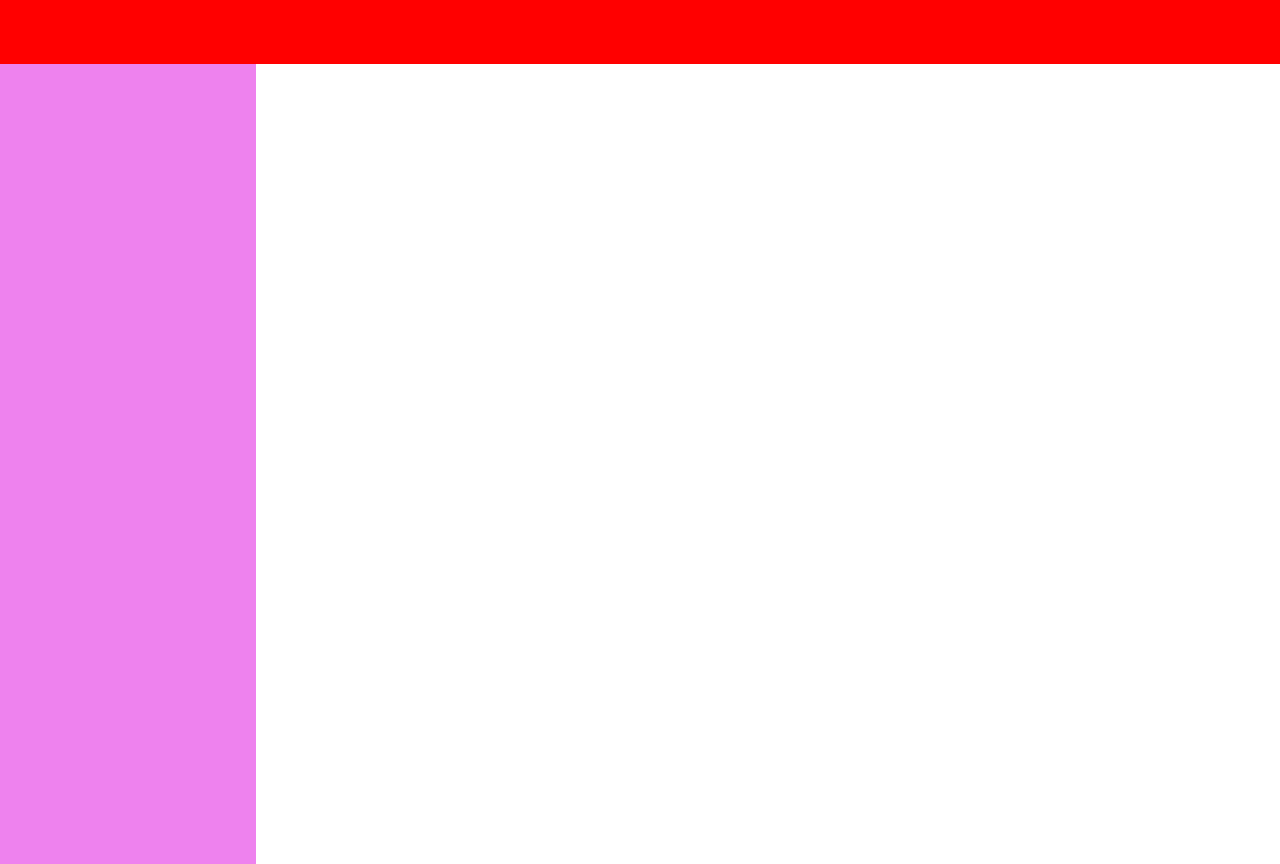
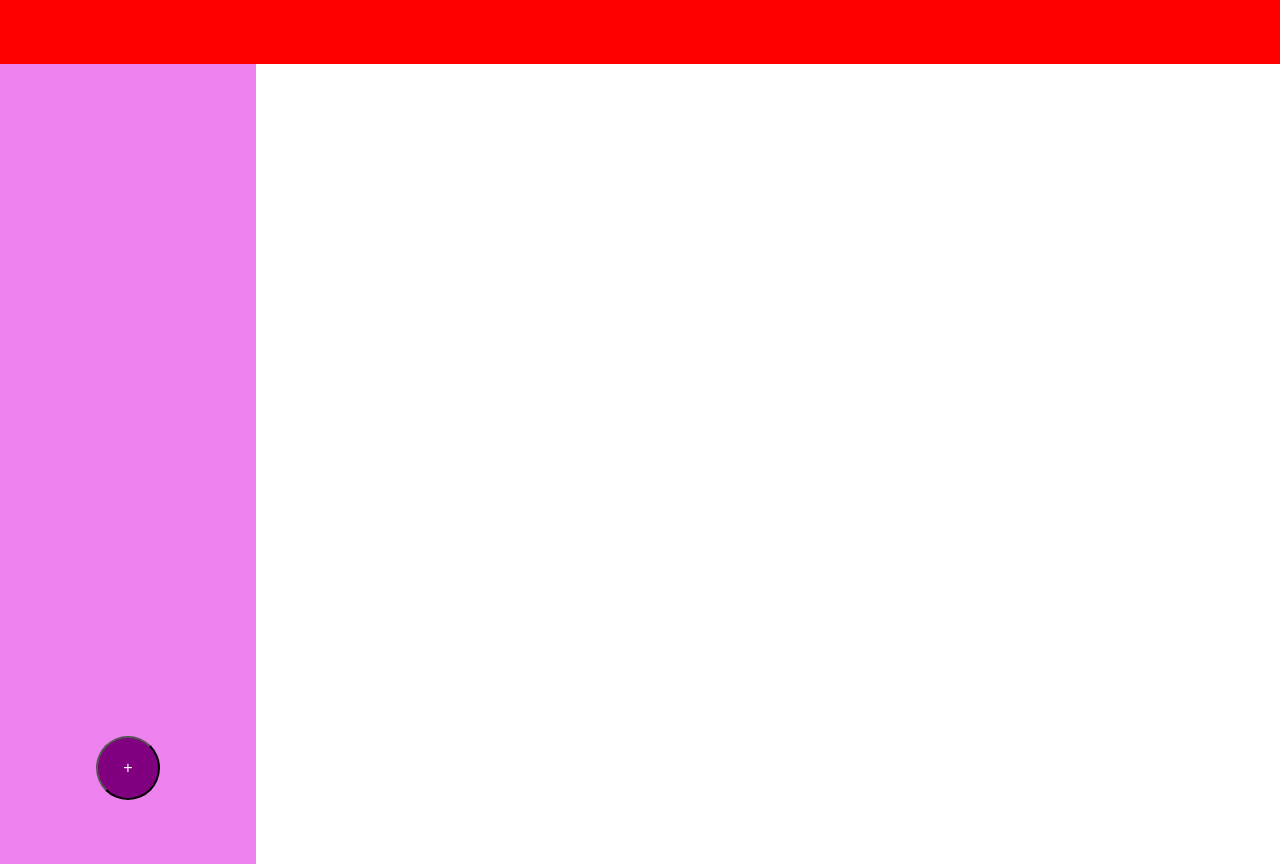
Before and after one commit to aarsenovic/odin-todo-list, a website built with webpack: page src/template.html in a window 1280 px wide. Built offline with nearby package versions, Linux system fonts and the light colour scheme.

Commit message:
feat: WIP start implementingadding projects to UI feature

```diff
--- /dev/null
+++ b/src/helper.js
@@ -0,0 +1,19 @@
+function createElement(tag, { text, classes = [], children = [],  attrs = {}} = {}) {
+  const el = document.createElement(tag);
+  if (text) el.textContent = text;
+  if (classes.length) el.classList.add(...classes);
+  children.forEach(child => el.appendChild(child));
+
+    if (attrs && typeof attrs === "object") {
+    for (const [key, value] of Object.entries(attrs)) {
+      el.setAttribute(key, value);
+    }
+  }
+
+  return el;
+}
+
+
+
+
+export {createElement}
--- a/src/style.css
+++ b/src/style.css
@@ -21,4 +21,21 @@
     grid-column-end: 2;
     background-color: violet;
     height: 100vh;
+    display: flex;
+    justify-content: center;
+    align-items: center;
 }
+
+
+
+.add-new-project-button {
+    width: 4em;
+    height: 4em;
+    align-self: flex-end;
+    justify-self: flex-end;
+    margin-bottom: 4em;
+    border-radius: 50%;
+    color: white;
+    font-size: 1em;
+    background-color: purple;
+}
--- a/src/ui.js
+++ b/src/ui.js
@@ -1,18 +1,4 @@
-function createElement(tag, { text, classes = [], children = [],  attrs = {}} = {}) {
-  const el = document.createElement(tag);
-  if (text) el.textContent = text;
-  if (classes.length) el.classList.add(...classes);
-  children.forEach(child => el.appendChild(child));
-
-    if (attrs && typeof attrs === "object") {
-    for (const [key, value] of Object.entries(attrs)) {
-      el.setAttribute(key, value);
-    }
-  }
-
-  return el;
-}
-
+import { createElement } from "./helper"
 
 
 
@@ -29,12 +15,22 @@ function createMainContent () {
     return createElement("div", {classes:["container"], children:[sidebar,main]})
 }
 
+function createAddProjectButton() {
+
+   const buttonText = "+";
+   return createElement("button", {text:buttonText, classes:["add-new-project-button"]});
+
+}
+
 
 function createMainPage() {
   const root = document.querySelector("#root");
   root.appendChild(createHeader());
   root.appendChild(createMainContent());
+  const sidebar = document.querySelector(".sidebar");
+  sidebar.appendChild(createAddProjectButton());
 }
 
 
+
 export {createMainPage}
```
Also changed, not shown: src/view.js (added, +14 -0 lines), src/template.html (line endings or trailing spaces).
